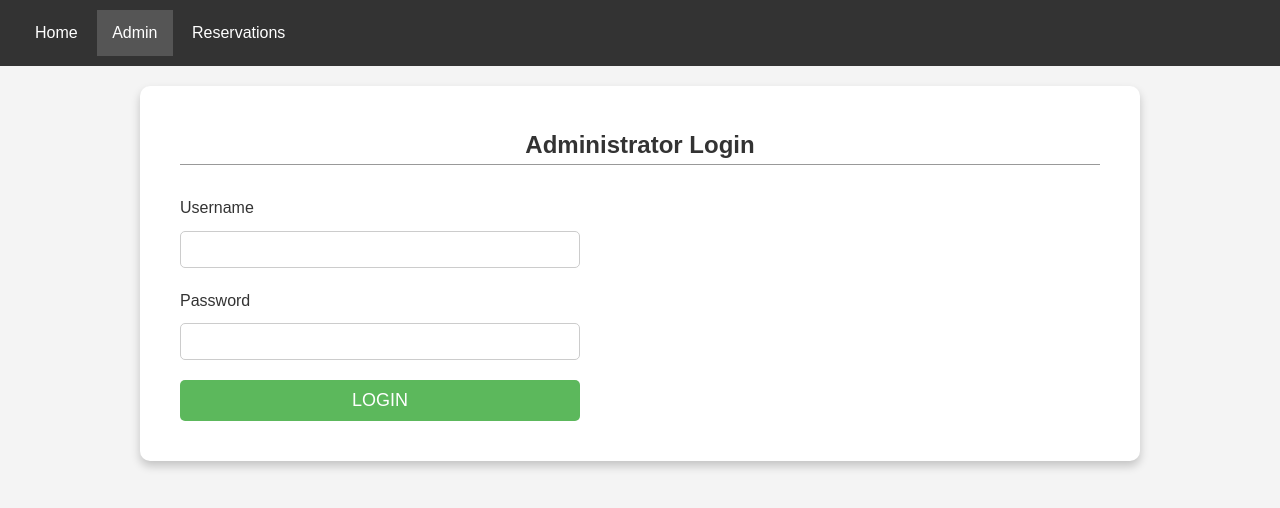
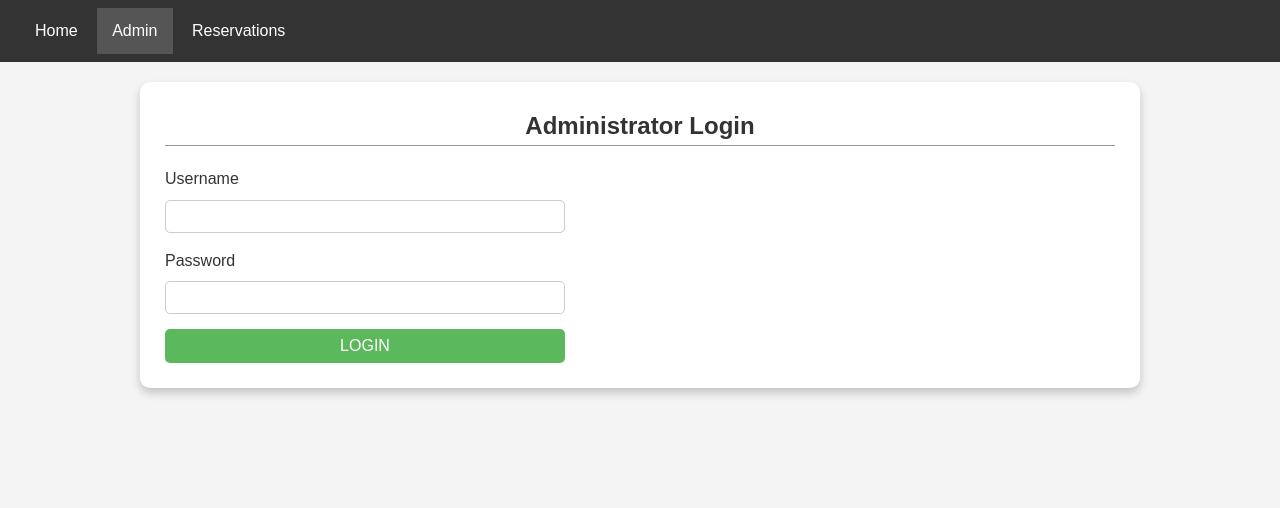
Before and after one commit to gerardl/software-engineering-final, a Flask app: page /admin in a window 1280 px wide. Shown: the top 508 px of the page. Run offline with Flask 3, Linux system fonts and the light colour scheme.

Commit message:
tighten styles. start price

```diff
--- a/app.py
+++ b/app.py
@@ -15,6 +15,7 @@ def index():
 @app.route('/admin', methods=['GET', 'POST'])
 def admin():
     bus_data = None
+    total_sales = 0
 
     if request.method == 'POST':
         username = request.form['username']
@@ -24,13 +25,13 @@ def admin():
         session['username'] = username
 
         if valid_login(username, password):
-            #bus_data = get_trip_info()
-            # replace with the bus display & cost info
             bus_data = make_Bus_Data('reservations.txt')
+            # need the calculation for total sales
+            # total_sales = get_total_sales()
             # remove on successful login
             session['username'] = None
 
-    return render_template('admin.html', bus_data=bus_data)
+    return render_template('admin.html', bus_data=bus_data, total_sales=total_sales)
 
 #make 2d array for seating chart
 
--- a/static/style.css
+++ b/static/style.css
@@ -2,6 +2,11 @@
     box-sizing: border-box;
     margin: 0;
     padding: 0;
+}
+
+.panel-space {
+    margin-top: 1rem;
+    margin-bottom: 1rem;
 }
 
 body, html {
@@ -15,7 +20,7 @@ body, html {
 .navbar {
     background-color: #333;
     color: #fff;
-    padding: 10px 20px;
+    padding: 8px 20px;
 }
 
 .navbar a {
@@ -43,9 +48,8 @@ body, html {
     margin-top: 20px;
     width: 100%;
     max-width: 1000px;
-    padding: 40px;
     background: #fff;
-    padding: 40px;
+    padding: 25px;
     border-radius: 10px;
     box-shadow: 0 5px 10px rgba(0, 0, 0, .2);
 }
@@ -58,22 +62,22 @@ body, html {
     border: 0;
     height: 1px;
     background-color: rgba(119, 119, 119, 0.75);
-    margin-bottom: 30px;
+    margin-bottom: 20px;
 }
 
 .input-group {
-    margin-bottom: 20px;
+    margin-bottom: 15px;
 }
 
 .input-group label {
     display: block;
-    margin-bottom: 10px;
+    margin-bottom: 8px;
 }
 
 .input-group input {
     width: 100%;
     max-width: 400px;
-    padding: 10px;
+    padding: 8px;
     border: 1px solid #ccc;
     border-radius: 5px;
 }
@@ -81,12 +85,12 @@ body, html {
 button {
     width: 100%;
     max-width: 400px;
-    padding: 10px;
+    padding: 8px;
     border: none;
     background-color: #5cb85c;
     color: #fff;
     border-radius: 5px;
-    font-size: 18px;
+    font-size: 16px;
     cursor: pointer;
     transition: background-color 0.3s ease;
 }
--- a/templates/admin.html
+++ b/templates/admin.html
@@ -7,12 +7,17 @@
 {% if bus_data %}
 
 <div class="bus-info">
-    <p>Seating Chart:</p>
-    <p>X = reserved seat</p>
-    <p>O = Open seat</p>
+    <div class="panel-space">
+        <p><strong>Seating Chart:</strong></p>
+        <p>X = reserved seat</p>
+        <p>O = Open seat</p>
+    </div>
     {% for row in bus_data %}
-           <div>{{row}}</div>
+        <div>{{row}}</div>
     {% endfor %}
+    <div class="panel-space">
+        <p><strong>Total Sales: ${{total_sales}}</strong></p>
+    </div>
 </div>
 {% endif %}
 
```
